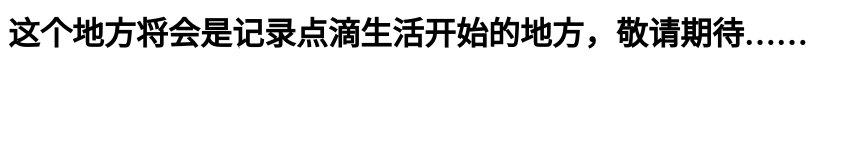
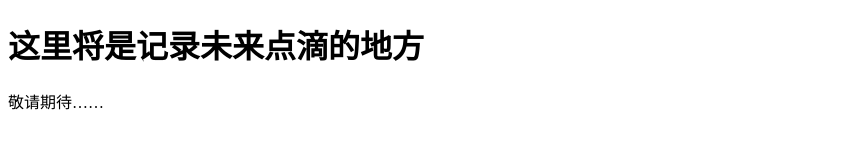
Before and after one commit to Y-love-H/Y-love-H.github.io, a plain HTML site: page index.html in a window 1280 px wide. Shown: the whole page, without its empty margins (0-861 px from the left). Drawn offline with Linux system fonts and the light colour scheme.

Commit message:
Update index.html

```diff
--- a/index.html
+++ b/index.html
@@ -1 +1,12 @@
-<h1>这个地方将会是记录点滴生活开始的地方，敬请期待……</h1>
+<!DOCTYPE html>
+<html lang="en">
+<head>
+  <meta charset="UTF-8">
+  <title>博客网站</title>
+  <link rel="stylesheet" href="styles.css">
+</head>
+<body>
+  <h1 style=“color:red”>这里将是记录未来点滴的地方</h1>
+  <p>敬请期待……</p>
+</body>
+</html>
```
